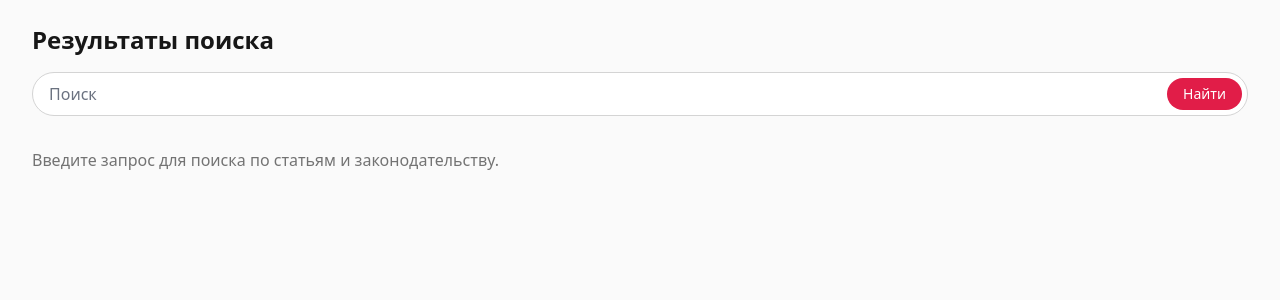
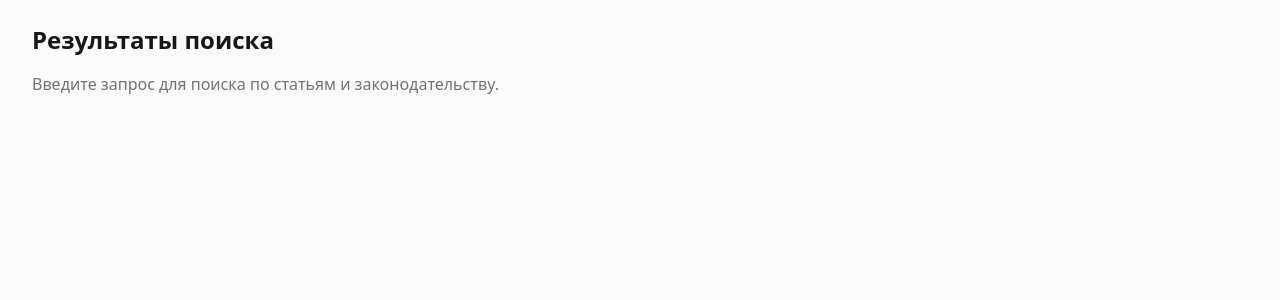
Before and after one commit to YrWaifu/Consultant, a FastAPI app: page /v2/search in a window 1280 px wide. Shown: the part 118-418 px from the top of the page. Run offline with FastAPI, Linux system fonts and the light colour scheme; style sheets or scripts are compiled from the project's sources; parts of the project's set-up code (start-up, migrations or seed data) failed here and were passed over; some libraries are stand-ins or nearby versions.

Commit message:
deleted second search bar

```diff
--- a/backend/app/templates/pages/search_v2.html
+++ b/backend/app/templates/pages/search_v2.html
@@ -5,12 +5,6 @@
 <h1 class="text-2xl font-semibold mb-4">Результаты поиска{% if query %}: "{{ query }}"{% endif %}</h1>
 
 <!-- Поисковая строка -->
-<div class="mb-8">
-    {% set action = url_for('web_v2_search') %}
-    {% set placeholder = 'Поиск' %}
-    {% include 'components/search_bar.html' with context %}
-</div>
-
 {% if not query %}
 <div class="text-neutral-500">Введите запрос для поиска по статьям и законодательству.</div>
 {% else %}
```
